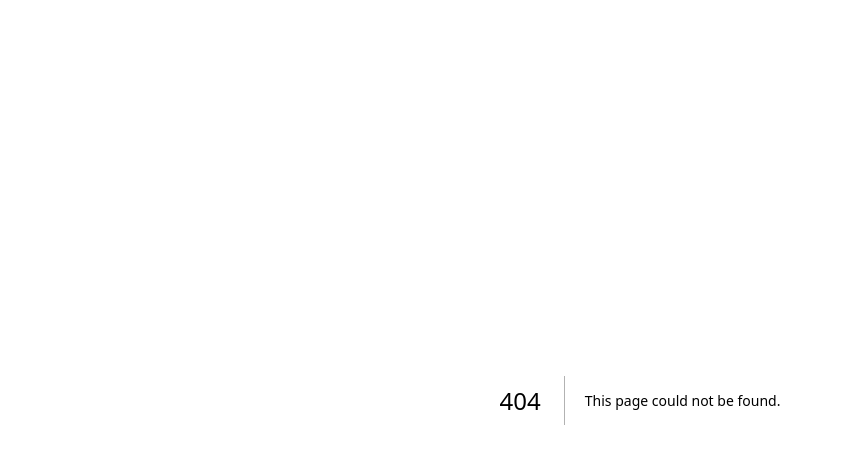
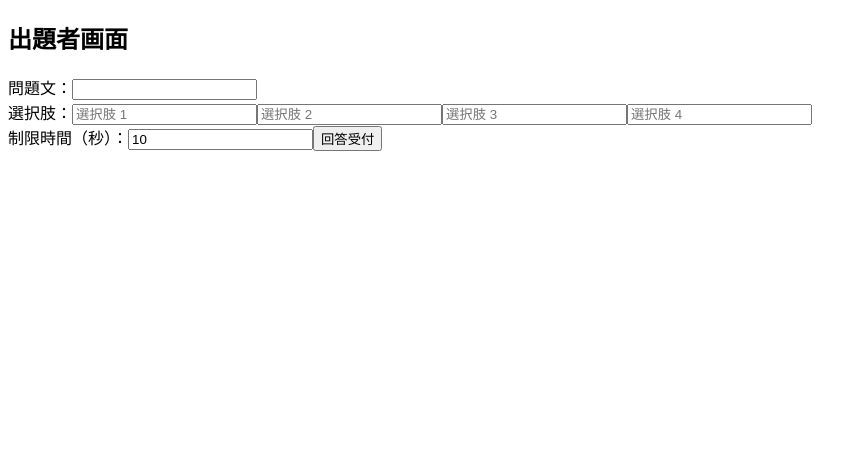
Before and after one commit to kutanitakuya/quiz-app-github, a Next.js app: page /Host in a window 1280 px wide. Before the commit this address had no page. Shown: the top 464 px of the page, without its empty margins (0-867 px from the left). Built offline with nearby package versions, Linux system fonts and the light colour scheme; no server answers.

Commit message:
20250420更新

```diff
--- a/package.json
+++ b/package.json
@@ -12,7 +12,8 @@
     "firebase": "^11.6.0",
     "next": "15.2.5",
     "react": "^19.0.0",
-    "react-dom": "^19.0.0"
+    "react-dom": "^19.0.0",
+    "react-router-dom": "^7.5.1"
   },
   "devDependencies": {
     "@tailwindcss/postcss": "^4",
--- /dev/null
+++ b/src/App.tsx
@@ -0,0 +1,30 @@
+import React from "react";
+import { BrowserRouter as Router, Routes, Route, Link } from "react-router-dom";
+import Host from "./pages/Host";
+import Participant from "./pages/participant";
+
+const App: React.FC = () => {
+  return (
+    <Router>
+      <div className="min-h-screen flex flex-col items-center justify-center bg-gray-100 p-4">
+        <h1 className="text-2xl font-bold mb-4">クイズアプリ</h1>
+
+        <nav className="space-x-4 mb-6">
+          <Link to="/host" className="px-4 py-2 bg-blue-500 text-white rounded hover:bg-blue-600">
+            出題者
+          </Link>
+          <Link to="/participant" className="px-4 py-2 bg-green-500 text-white rounded hover:bg-green-600">
+            参加者
+          </Link>
+        </nav>
+
+        <Routes>
+          <Route path="/host" element={<Host />} />
+          <Route path="/participant" element={<Participant />} />
+        </Routes>
+      </div>
+    </Router>
+  );
+};
+
+export default App;
--- /dev/null
+++ b/src/pages/Host.tsx
@@ -0,0 +1,83 @@
+import React, { useState } from "react";
+import { db } from "../lib/firebase";
+import { doc, setDoc, serverTimestamp, collection, deleteDoc, getDocs } from "firebase/firestore";
+
+const Host: React.FC = () => {
+  const [question, setQuestion] = useState("");
+  const [choices, setChoices] = useState(["", "", "", ""]);
+  const [duration, setDuration] = useState(10); // 秒数
+
+  const handleChoiceChange = (index: number, value: string) => {
+    const newChoices = [...choices];
+    newChoices[index] = value;
+    setChoices(newChoices);
+  };
+
+  const handleSubmit = async () => {
+    const currentQuestionRef = doc(db, "quiz", "currentQuestion");
+
+    // 前の回答をクリア（subcollectionの answers を削除）
+    const answersRef = collection(currentQuestionRef, "answers");
+    const snapshot = await getDocs(answersRef);
+    snapshot.forEach(docSnap => deleteDoc(docSnap.ref));
+
+    // 新しい問題を Firestore に送信
+    await setDoc(currentQuestionRef, {
+      question,
+      choices,
+      duration,
+      timestamp: serverTimestamp(),
+    });
+
+    alert("問題を送信しました！");
+  };
+
+  return (
+    <div className="max-w-md mx-auto p-4 bg-white rounded shadow">
+      <h2 className="text-xl font-bold mb-4">出題者画面</h2>
+
+      <label className="block mb-2">
+        問題文：
+        <input
+          type="text"
+          className="w-full border p-2 rounded mt-1"
+          value={question}
+          onChange={(e) => setQuestion(e.target.value)}
+        />
+      </label>
+
+      <div className="mb-4">
+        選択肢：
+        {choices.map((choice, idx) => (
+          <input
+            key={idx}
+            type="text"
+            className="w-full border p-2 rounded mt-1 mb-1"
+            placeholder={`選択肢 ${idx + 1}`}
+            value={choice}
+            onChange={(e) => handleChoiceChange(idx, e.target.value)}
+          />
+        ))}
+      </div>
+
+      <label className="block mb-4">
+        制限時間（秒）：
+        <input
+          type="number"
+          className="w-full border p-2 rounded mt-1"
+          value={duration}
+          onChange={(e) => setDuration(Number(e.target.value))}
+        />
+      </label>
+
+      <button
+        onClick={handleSubmit}
+        className="bg-blue-500 text-white px-4 py-2 rounded hover:bg-blue-600"
+      >
+        回答受付
+      </button>
+    </div>
+  );
+};
+
+export default Host;
--- a/src/pages/index.tsx
+++ b/src/pages/index.tsx
@@ -0,0 +1,15 @@
+import React from "react";
+import ReactDOM from "react-dom/client";
+import App from "../App";
+import "./index.css"; // グローバルCSS（TailwindやリセットCSSなど）
+
+// firebase の初期化ファイルをインポート（実際の設定は firebase.ts にある想定）
+import "./firebase";
+
+const root = ReactDOM.createRoot(document.getElementById("root") as HTMLElement);
+
+root.render(
+  <React.StrictMode>
+    <App />
+  </React.StrictMode>
+);
```
Also changed, not shown: 1 other file (tests, documents, lock files or other folders).
